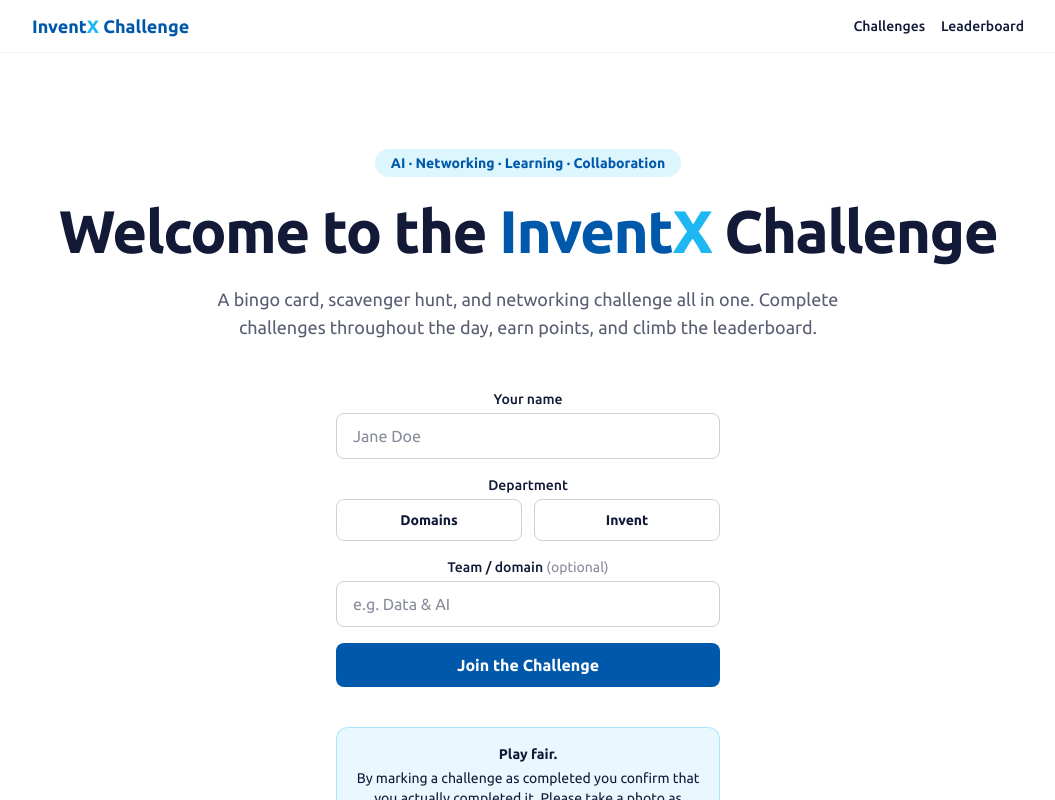
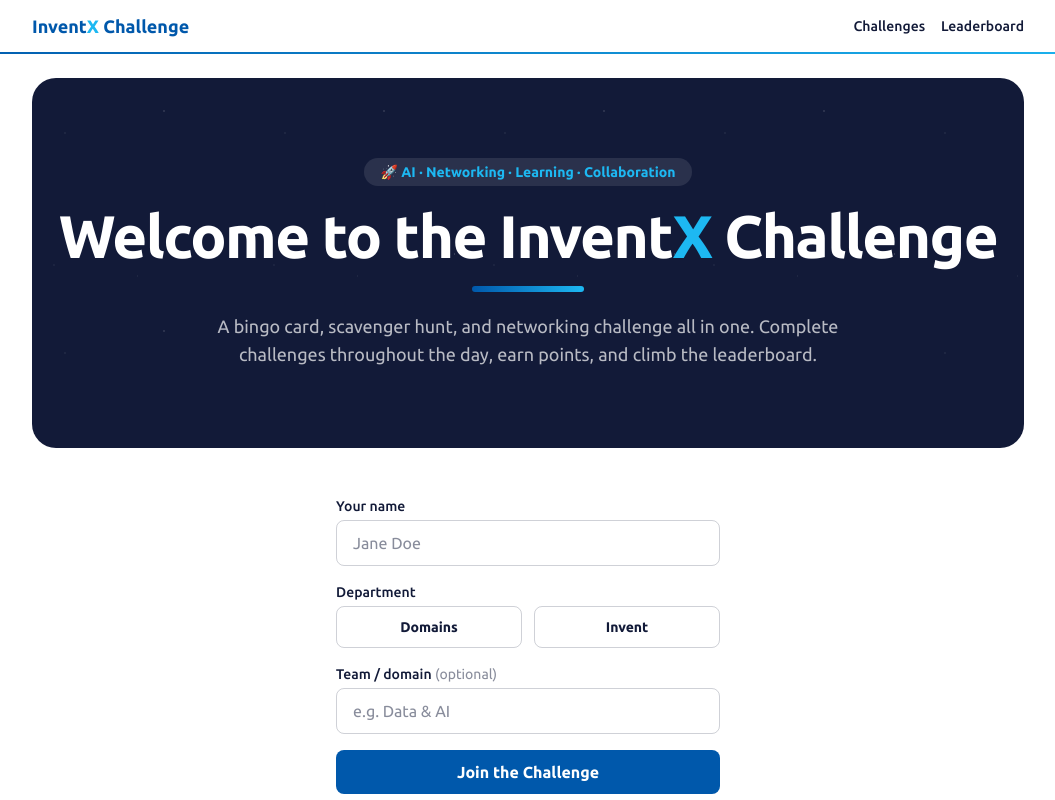
Before and after one commit to sannahvdwijst/inventx-challenge, a Next.js app: page / in a window 1280 px wide. Shown: the top 800 px of the page, without its empty margins (112-1167 px from the left). Built offline with nearby package versions, Linux system fonts and the light colour scheme; no server answers.

Commit message:
Add subtle astronaut/space theme: starfield on dark surfaces, gradient accent bar

```diff
--- a/src/app/challenges/page.tsx
+++ b/src/app/challenges/page.tsx
@@ -322,7 +322,7 @@ export default function ChallengesPage() {
 
       <BadgeToast badges={newBadges} />
 
-      <div className="mb-8 rounded-2xl bg-cap-dark-blue p-6 text-white">
+      <div className="bg-stars mb-8 rounded-2xl p-6 text-white">
         <p className="text-sm text-white/70">Welcome, {participant.name}</p>
         <div className="mt-2 flex flex-wrap items-end justify-between gap-4">
           <div>
--- a/src/app/globals.css
+++ b/src/app/globals.css
@@ -44,3 +44,23 @@ body {
 .animate-badge-pop {
   animation: badge-pop 3.2s ease forwards;
 }
+
+/* Subtle starfield for dark surfaces — a restrained nod to the day's
+   astronaut theme, not a literal space background. */
+.bg-stars {
+  background-color: var(--color-cap-dark-blue);
+  background-image:
+    radial-gradient(1.3px 1.3px at 15% 25%, rgba(255, 255, 255, 0.55), transparent 60%),
+    radial-gradient(1px 1px at 35% 70%, rgba(255, 255, 255, 0.4), transparent 60%),
+    radial-gradient(1.5px 1.5px at 60% 15%, rgba(255, 255, 255, 0.5), transparent 60%),
+    radial-gradient(1px 1px at 80% 55%, rgba(255, 255, 255, 0.35), transparent 60%),
+    radial-gradient(1.2px 1.2px at 92% 80%, rgba(255, 255, 255, 0.5), transparent 60%),
+    radial-gradient(1px 1px at 48% 90%, rgba(255, 255, 255, 0.35), transparent 60%),
+    radial-gradient(1.3px 1.3px at 10% 85%, rgba(255, 255, 255, 0.45), transparent 60%);
+  background-repeat: repeat;
+  background-size: 220px 220px;
+}
+
+.gradient-bar {
+  background: linear-gradient(90deg, var(--color-cap-blue), var(--color-cap-light-blue));
+}
--- a/src/app/layout.tsx
+++ b/src/app/layout.tsx
@@ -18,7 +18,7 @@ export default function RootLayout({ children }: LayoutProps<"/">) {
   return (
     <html lang="en" className={`${ubuntu.variable} h-full antialiased`}>
       <body className="min-h-full flex flex-col bg-cap-white text-cap-dark-blue">
-        <header className="sticky top-0 z-40 border-b border-black/5 bg-cap-white/90 backdrop-blur">
+        <header className="sticky top-0 z-40 bg-cap-white/90 backdrop-blur">
           <nav className="mx-auto flex max-w-5xl items-center justify-between px-4 py-3">
             <Link href="/" className="text-lg font-bold text-cap-blue">
               Invent<span className="text-cap-light-blue">X</span> Challenge
@@ -32,11 +32,12 @@ export default function RootLayout({ children }: LayoutProps<"/">) {
               </Link>
             </div>
           </nav>
+          <div className="gradient-bar h-0.5 w-full" />
         </header>
 
         <main className="flex-1">{children}</main>
 
-        <footer className="border-t border-black/5 bg-cap-dark-blue text-white">
+        <footer className="bg-stars text-white">
           <div className="mx-auto max-w-5xl px-4 py-6 text-sm text-white/80">
             <p className="font-semibold text-white">Play fair.</p>
             <p className="mt-1">
--- a/src/app/leaderboard/page.tsx
+++ b/src/app/leaderboard/page.tsx
@@ -16,7 +16,8 @@ export default async function LeaderboardPage() {
   return (
     <div className="mx-auto max-w-4xl px-4 py-10">
       <h1 className="text-3xl font-bold text-cap-dark-blue">Leaderboard</h1>
-      <p className="mt-1 text-cap-dark-blue/60">Live standings for the InventX Challenge.</p>
+      <div className="gradient-bar mt-2 h-1 w-16 rounded-full" />
+      <p className="mt-3 text-cap-dark-blue/60">Live standings for the InventX Challenge.</p>
 
       {scores.length === 0 ? (
         <p className="mt-10 text-cap-dark-blue/50">
@@ -31,7 +32,7 @@ export default async function LeaderboardPage() {
                   key={p.id}
                   className={`rounded-2xl border p-5 text-center ${
                     i === 0
-                      ? "border-cap-blue bg-cap-blue text-white sm:order-2 sm:scale-105"
+                      ? "bg-stars border-cap-light-blue text-white sm:order-2 sm:scale-105"
                       : "border-cap-dark-blue/15 bg-white text-cap-dark-blue"
                   }`}
                 >
--- a/src/app/organiser/page.tsx
+++ b/src/app/organiser/page.tsx
@@ -53,7 +53,8 @@ export default async function OrganiserDashboard() {
       <div className="mb-8 flex items-center justify-between">
         <div>
           <h1 className="text-3xl font-bold text-cap-dark-blue">Organiser Dashboard</h1>
-          <p className="mt-1 text-cap-dark-blue/60">InventX Challenge — live event overview.</p>
+          <div className="gradient-bar mt-2 h-1 w-16 rounded-full" />
+          <p className="mt-3 text-cap-dark-blue/60">InventX Challenge — live event overview.</p>
         </div>
         <form action={organiserLogout}>
           <button
@@ -93,7 +94,7 @@ export default async function OrganiserDashboard() {
                   key={p.id}
                   className={`rounded-2xl border p-5 text-center ${
                     i === 0
-                      ? "border-cap-blue bg-cap-blue text-white sm:order-2 sm:scale-105"
+                      ? "bg-stars border-cap-light-blue text-white sm:order-2 sm:scale-105"
                       : "border-cap-dark-blue/15 bg-white text-cap-dark-blue"
                   }`}
                 >
--- a/src/app/page.tsx
+++ b/src/app/page.tsx
@@ -4,27 +4,23 @@ import { Disclaimer } from "@/components/Disclaimer";
 export default function Home() {
   return (
     <div className="mx-auto max-w-5xl px-4">
-      <section className="flex flex-col items-center gap-6 py-16 text-center sm:py-24">
-        <span className="rounded-full bg-cap-light-blue/15 px-4 py-1 text-sm font-semibold text-cap-blue">
-          AI · Networking · Learning · Collaboration
+      <section className="bg-stars mt-6 flex flex-col items-center gap-5 rounded-3xl px-6 py-16 text-center sm:py-20">
+        <span className="rounded-full bg-white/10 px-4 py-1 text-sm font-semibold text-cap-light-blue">
+          🚀 AI · Networking · Learning · Collaboration
         </span>
-        <h1 className="text-4xl font-bold tracking-tight text-cap-dark-blue sm:text-6xl">
-          Welcome to the{" "}
-          <span className="text-cap-blue">
-            Invent<span className="text-cap-light-blue">X</span>
-          </span>{" "}
-          Challenge
+        <h1 className="text-4xl font-bold tracking-tight text-white sm:text-6xl">
+          Welcome to the Invent<span className="text-cap-light-blue">X</span> Challenge
         </h1>
-        <p className="max-w-2xl text-lg text-cap-dark-blue/70">
+        <div className="gradient-bar h-1.5 w-28 rounded-full" />
+        <p className="max-w-2xl text-lg text-white/70">
           A bingo card, scavenger hunt, and networking challenge all in one. Complete
           challenges throughout the day, earn points, and climb the leaderboard.
         </p>
+      </section>
 
-        <div className="mt-6 flex w-full justify-center">
-          <RegisterForm />
-        </div>
-
-        <div className="mt-4 w-full max-w-sm">
+      <section className="flex flex-col items-center gap-6 py-12">
+        <RegisterForm />
+        <div className="w-full max-w-sm">
           <Disclaimer />
         </div>
       </section>
```
